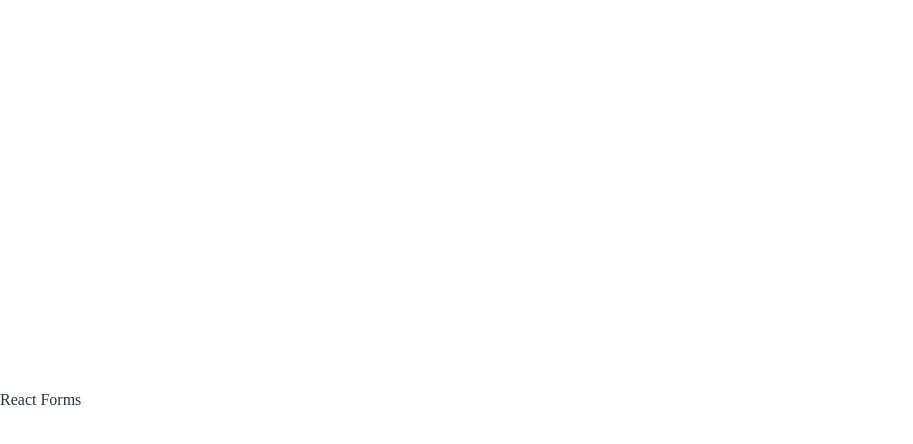
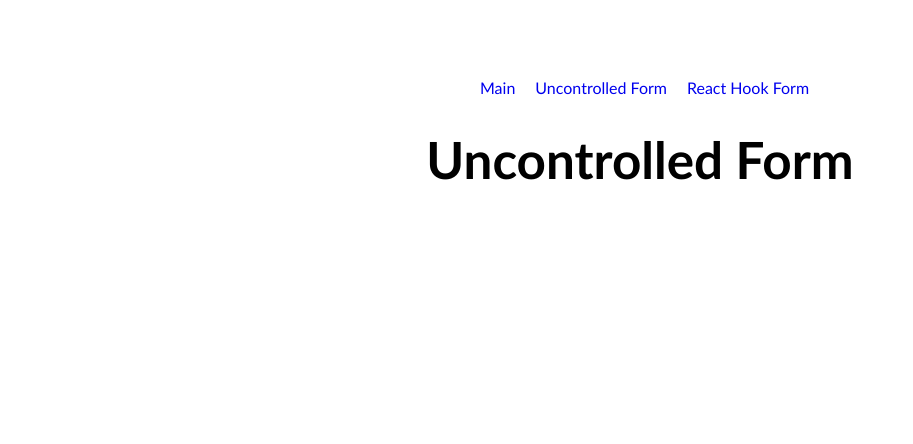
Before and after one commit to kotangenss/react-forms, a React (Vite) app: page /uncontrolled-form in a window 1280 px wide. Shown: the top 444 px of the page, without its empty margins (0-913 px from the left). Built offline with nearby package versions, Linux system fonts and the light colour scheme.

Commit message:
feat: install dependencies and configure routing

```diff
--- a/index.html
+++ b/index.html
@@ -8,6 +8,6 @@
   </head>
   <body>
     <div id="root"></div>
-    <script type="module" src="/src/main.tsx"></script>
+    <script type="module" src="/src/App.tsx"></script>
   </body>
 </html>
--- a/src/App.tsx
+++ b/src/App.tsx
@@ -1,5 +1,20 @@
-function App(): JSX.Element {
-  return <div>React Forms</div>;
-}
+import ReactDOM from 'react-dom/client';
+import { BrowserRouter as Router, Route, Routes } from 'react-router-dom';
+import UncontrolledForm from './components/forms/uncontrolled';
+import ControlledForm from './components/forms/controlled';
+import Main from './components/main';
+import './index.css';
+import Navigation from './components/navigation';
 
-export default App;
+ReactDOM.createRoot(document.getElementById('root')!).render(
+  <div className="container">
+    <Router>
+      <Navigation />
+      <Routes>
+        <Route path="/" element={<Main />} />
+        <Route path="/uncontrolled-form" element={<UncontrolledForm />} />
+        <Route path="/controlled-form" element={<ControlledForm />} />
+      </Routes>
+    </Router>
+  </div>
+);
--- /dev/null
+++ b/src/components/forms/controlled/index.tsx
@@ -0,0 +1,3 @@
+export default function ControlledForm(): JSX.Element {
+  return <h1>Controlled Form</h1>;
+}
--- /dev/null
+++ b/src/components/forms/uncontrolled/index.tsx
@@ -0,0 +1,3 @@
+export default function UncontrolledForm(): JSX.Element {
+  return <h1>Uncontrolled Form</h1>;
+}
--- /dev/null
+++ b/src/components/main/index.tsx
@@ -0,0 +1,3 @@
+export default function Main(): JSX.Element {
+  return <h1>Main</h1>;
+}
--- /dev/null
+++ b/src/components/navigation/index.tsx
@@ -0,0 +1,19 @@
+import { Link } from 'react-router-dom';
+
+export default function Navigation(): JSX.Element {
+  return (
+    <nav>
+      <ul>
+        <li>
+          <Link to="/">Main</Link>
+        </li>
+        <li>
+          <Link to="/uncontrolled-form">Uncontrolled Form</Link>
+        </li>
+        <li>
+          <Link to="/controlled-form">React Hook Form</Link>
+        </li>
+      </ul>
+    </nav>
+  );
+}
--- a/src/index.css
+++ b/src/index.css
@@ -1,58 +1,30 @@
-a {
-  font-weight: 500;
-  color: #646cff;
-  text-decoration: inherit;
+body {
+  display: flex;
+  justify-content: center;
+  font-family: 'Gill Sans', 'Gill Sans MT', Calibri, 'Trebuchet MS', sans-serif;
 }
 
-a:hover {
-  color: #535bf2;
+ul {
+  display: flex;
+  column-gap: 20px;
+  width: 360px;
+  margin: 0 auto;
 }
 
-body {
-  margin: 0;
-  display: flex;
-  place-items: center;
-  min-width: 320px;
-  min-height: 100vh;
+li {
+  list-style-type: none;
+}
+
+a {
+  text-decoration: none;
 }
 
 h1 {
+  text-align: center;
   font-size: 3.2em;
   line-height: 1.1;
 }
 
-button {
-  border-radius: 8px;
-  border: 1px solid transparent;
-  padding: 0.6em 1.2em;
-  font-size: 1em;
-  font-weight: 500;
-  font-family: inherit;
-  background-color: #1a1a1a;
-  cursor: pointer;
-  transition: border-color 0.25s;
+.container {
+  margin-top: 70px;
 }
-
-button:hover {
-  border-color: #646cff;
-}
-
-button:focus,
-button:focus-visible {
-  outline: 4px auto -webkit-focus-ring-color;
-}
-
-@media (prefers-color-scheme: light) {
-  :root {
-    color: #213547;
-    background-color: #ffffff;
-  }
-
-  a:hover {
-    color: #747bff;
-  }
-
-  button {
-    background-color: #f9f9f9;
-  }
-}
--- a/src/main.tsx
+++ /dev/null
@@ -1,10 +0,0 @@
-import React from 'react';
-import ReactDOM from 'react-dom/client';
-import App from './App';
-import './index.css';
-
-ReactDOM.createRoot(document.getElementById('root')!).render(
-  <React.StrictMode>
-    <App />
-  </React.StrictMode>
-);
```
Also changed, not shown: package.json (+7 -1 lines), 1 other file (tests, documents, lock files or other folders).
